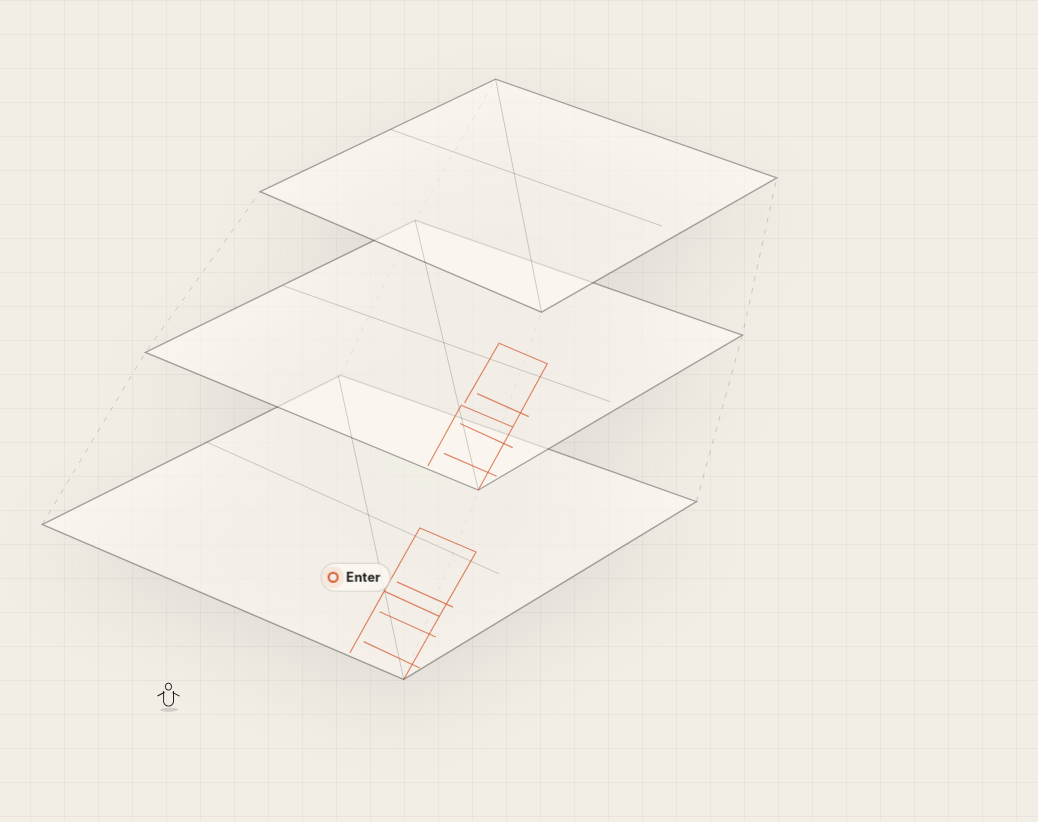
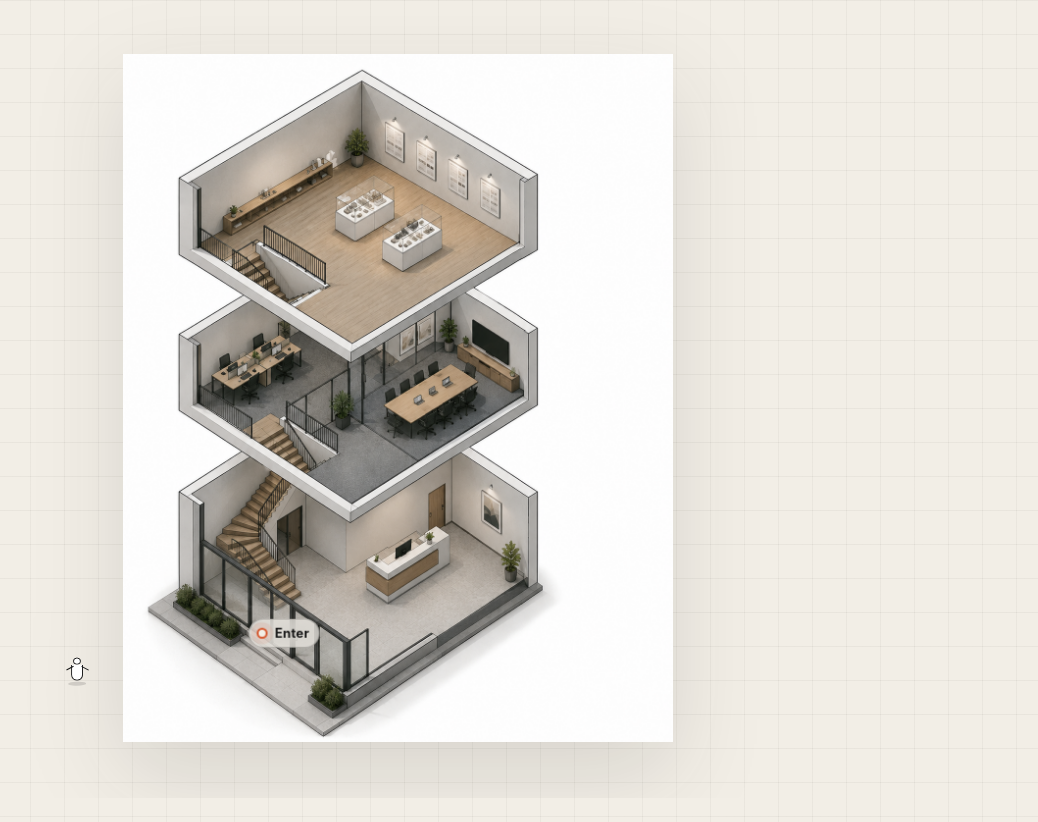
Before and after one commit to DeadWolf666/Studio-Ishcha, a React (Vite) app: page / in a window 1280 px wide. Shown: the top 822 px of the page, without its empty margins (242-1280 px from the left). Built offline with nearby package versions, Linux system fonts and the light colour scheme.

Commit message:
Update axonometric map

```diff
--- a/src/components/Map.jsx
+++ b/src/components/Map.jsx
@@ -1,9 +1,12 @@
 import { useEffect, useMemo, useRef, useState } from "react";
 import { motion } from "framer-motion";
 import ProjectsMenu from "./ProjectsMenu";
+import testerGraphic from "../assets/tester image.png";
 
-const MAP_WIDTH = 920;
-const MAP_HEIGHT = 680;
+const MAP_WIDTH = 1122;
+const MAP_HEIGHT = 1402;
+
+const ENTRY_POINT = { x: 440, y: 1180 };
 
 const destinations = [
   {
@@ -18,8 +21,8 @@ const destinations = [
       "Spatial campaigns that move between print, web, installation, and film.",
       "Interface studies for archives, studios, and editorial experiences.",
     ],
-    x: 626,
-    y: 150,
+    x: 720,
+    y: 300,
   },
   {
     id: "about",
@@ -33,8 +36,8 @@ const destinations = [
       "The studio is interested in quiet structure: maps, rituals, rooms, material references, and precise interaction.",
       "Projects are approached as environments rather than isolated outputs.",
     ],
-    x: 331,
-    y: 299,
+    x: 360,
+    y: 650,
   },
   {
     id: "journal",
@@ -45,11 +48,11 @@ const destinations = [
     body: "Sketches, references, field observations, and loose experiments collected along the route.",
     sections: [
       "Notes from site visits, image research, layout tests, and production experiments.",
-      "Short essays on visual culture, architecture, interfaces, and studio process.",
+      "Short essays on visual culture, architecture, and studio process.",
       "A place for unfinished fragments that may later become projects.",
     ],
-    x: 635,
-    y: 347,
+    x: 615,
+    y: 740,
   },
   {
     id: "contact",
@@ -63,37 +66,15 @@ const destinations = [
       "Share a short note about the project, timeline, context, and what kind of help you need.",
       "Email: hello@studioishcha.example",
     ],
-    x: 423,
-    y: 496,
+    x: 620,
+    y: 1010,
   },
 ];
 
-const floorLines = [
-  "M150 450 L410 320 L720 430 L465 585 Z",
-  "M240 300 L475 185 L760 285 L530 420 Z",
-  "M340 160 L545 62 L790 148 L585 265 Z",
-];
-
-const roomLines = [
-  "M293 378 L548 493",
-  "M408 320 L465 585",
-  "M360 242 L645 343",
-  "M475 185 L530 420",
-  "M454 106 L690 190",
-  "M545 62 L585 265",
-];
-
-const stairLines = [
-  "M465 585 L496 530 L448 508 L418 562",
-  "M496 530 L528 474 L479 453 L448 508",
-  "M530 420 L560 365 L515 346 L486 399",
-  "M560 365 L590 310 L548 292 L518 344",
-];
-
 const stairLandings = {
-  1: { x: 448, y: 508 },
-  2: { x: 530, y: 420 },
-  3: { x: 585, y: 265 },
+  1: { x: 330, y: 1040 },
+  2: { x: 330, y: 740 },
+  3: { x: 420, y: 320 },
 };
 
 const toPercent = ({ x, y }) => ({
@@ -103,6 +84,13 @@ const toPercent = ({ x, y }) => ({
 
 const getRoute = (from, to) => {
   if (from.id === to.id) return [from];
+
+  if (
+    (from.id === "outside" && to.id === "door") ||
+    (from.id === "door" && to.id === "contact")
+  ) {
+    return [from, to];
+  }
 
   const route = [from];
 
@@ -136,7 +124,7 @@ const getRouteDistance = (route) =>
   }, 0);
 
 const getTravelDuration = (route) =>
-  Math.min(4.8, Math.max(1.1, getRouteDistance(route) / 170));
+  Math.max(0.6, Math.min(4.8, getRouteDistance(route) / 170 - 0.5));
 
 const getRouteFromHash = () => {
   const hash = window.location.hash.replace("#", "");
@@ -156,19 +144,22 @@ export default function Map() {
   const [personPoint, setPersonPoint] = useState({
     id: "outside",
     floor: 1,
-    x: 260,
-    y: 610,
+    x: 220,
+    y: 1280,
   });
+  const [entryTarget, setEntryTarget] = useState(null);
   const arrivalTimer = useRef(null);
 
   const activeDestination =
     destinations.find((destination) => destination.id === activeId) ??
     destinations[0];
   const route = useMemo(() => {
-    if (!hasEntered) return [personPoint];
+    if (!hasEntered) {
+      return entryTarget ? getRoute(personPoint, entryTarget) : [personPoint];
+    }
 
     return getRoute(personPoint, activeDestination);
-  }, [hasEntered, personPoint, activeDestination]);
+  }, [hasEntered, personPoint, activeDestination, entryTarget]);
   const routePercents = route.map(toPercent);
   const travelDuration = getTravelDuration(route);
 
@@ -221,17 +212,31 @@ export default function Map() {
   };
 
   const handleEnter = () => {
-    const contact = destinations.find((destination) => destination.id === "contact");
-    const nextRoute = getRoute(personPoint, contact);
-    const nextDuration = getTravelDuration(nextRoute);
+    const entry = { id: "door", floor: 1, x: ENTRY_POINT.x, y: ENTRY_POINT.y };
+    const entryRoute = getRoute(personPoint, entry);
+    const entryDuration = getTravelDuration(entryRoute);
 
     window.clearTimeout(arrivalTimer.current);
-    setHasEntered(true);
+    setEntryTarget(entry);
     setActiveId("contact");
     window.history.pushState(null, "", "#contact");
+
     arrivalTimer.current = window.setTimeout(() => {
-      setPersonPoint(contact);
-    }, nextDuration * 1000);
+      const contactDestination =
+        destinations.find((destination) => destination.id === "contact") ??
+        entry;
+
+      setEntryTarget(null);
+      setPersonPoint(entry);
+      setHasEntered(true);
+
+      const contactRoute = getRoute(entry, contactDestination);
+      const contactDuration = getTravelDuration(contactRoute);
+
+      arrivalTimer.current = window.setTimeout(() => {
+        setPersonPoint(contactDestination);
+      }, contactDuration * 1000);
+    }, entryDuration * 1000);
   };
 
   return (
@@ -255,54 +260,23 @@ export default function Map() {
         aria-label="Multilevel site map"
         transition={{ type: "spring", stiffness: 90, damping: 18 }}
       >
+        <div className="floor-plan">
+          <img
+            src={testerGraphic}
+            alt="Axonometric three-story office plan"
+            aria-hidden="true"
+          />
           <svg
-          className="floor-plan"
-          viewBox="0 0 920 680"
+            className="floor-plan-overlay"
+            viewBox={`0 0 ${MAP_WIDTH} ${MAP_HEIGHT}`}
             role="img"
             aria-labelledby="map-title map-description"
           >
             <title id="map-title">Axonometric multilevel floor plan</title>
             <desc id="map-description">
-            A minimal line drawing of three stacked building floors with rooms,
-            stairs, and clickable destination nodes.
+              A three-story office plan with a reception desk, staircase, desks,
+              conference room, and wall display.
             </desc>
-
-          <g className="verticals" aria-hidden="true">
-            <path d="M150 450 L240 300 L340 160" />
-            <path d="M410 320 L475 185 L545 62" />
-            <path d="M720 430 L760 285 L790 148" />
-            <path d="M465 585 L530 420 L585 265" />
-          </g>
-
-          <g className="floors" aria-hidden="true">
-            {floorLines.map((line) => (
-              <path d={line} key={line} />
-            ))}
-          </g>
-
-          <g className="rooms" aria-hidden="true">
-            {roomLines.map((line) => (
-              <path d={line} key={line} />
-            ))}
-          </g>
-
-          <g className="stairs" aria-hidden="true">
-            {stairLines.map((line) => (
-              <path d={line} key={line} />
-            ))}
-            <path d="M430 552 L479 575" />
-            <path d="M444 526 L493 548" />
-            <path d="M459 500 L508 522" />
-            <path d="M500 388 L546 408" />
-            <path d="M514 362 L560 383" />
-            <path d="M529 336 L574 356" />
-          </g>
-
-          <polyline
-            className="travel-route"
-            aria-hidden={!hasEntered}
-            points={route.map((point) => `${point.x},${point.y}`).join(" ")}
-          />
           </svg>
 
           <div className="map-nodes" aria-label="Page destinations">
@@ -311,8 +285,8 @@ export default function Map() {
               className="map-node enter-node"
               onClick={handleEnter}
               style={{
-                "--x": `${(destinations[3].x / MAP_WIDTH) * 100}%`,
-                "--y": `${(destinations[3].y / MAP_HEIGHT) * 100}%`,
+                "--x": `${(ENTRY_POINT.x / MAP_WIDTH) * 100}%`,
+                "--y": `${(ENTRY_POINT.y / MAP_HEIGHT) * 100}%`,
               }}
               type="button"
             >
@@ -360,6 +334,7 @@ export default function Map() {
             <span className="person-shadow" />
           </motion.div>
           </div>
+        </div>
       </motion.section>
 
       <aside className="destination-card" aria-live="polite" aria-hidden={!hasEntered}>
--- a/src/index.css
+++ b/src/index.css
@@ -176,10 +176,27 @@ h2 {
 }
 
 .floor-plan {
+  position: relative;
   width: min(100%, 64rem);
-  height: auto;
+  max-height: calc(100vh - 7rem);
+  aspect-ratio: 1122 / 1402;
   overflow: visible;
   filter: drop-shadow(0 2rem 2.8rem rgba(23, 23, 23, 0.12));
+}
+
+.floor-plan img {
+  width: 100%;
+  height: 100%;
+  object-fit: contain;
+  display: block;
+}
+
+.floor-plan-overlay {
+  position: absolute;
+  inset: 0;
+  width: 100%;
+  height: 100%;
+  pointer-events: none;
 }
 
 .pre-entry .floor-plan,
@@ -231,9 +248,9 @@ h2 {
 .map-nodes {
   position: absolute;
   inset: 0;
-  width: min(100%, 64rem);
-  aspect-ratio: 920 / 680;
-  margin: auto;
+  width: 100%;
+  height: 100%;
+  margin: 0;
   pointer-events: none;
 }
 
@@ -312,7 +329,7 @@ h2 {
   height: 0.48rem;
   border: 1.4px solid var(--ink);
   border-radius: 50%;
-  background: var(--bg);
+  background: #fff;
 }
 
 .person-body {
@@ -322,6 +339,7 @@ h2 {
   border: 1.4px solid var(--ink);
   border-top: 0;
   border-radius: 0 0 0.45rem 0.45rem;
+  background: #fff;
 }
 
 .person-body::before,
@@ -406,40 +424,39 @@ h2 {
 }
 
 @media (max-width: 900px) {
-  .map-shell {
+  .map-shell,
+  .map-shell.entered {
     padding: 1rem;
-  }
-
-  .map-shell {
+    align-items: stretch;
     grid-template-columns: minmax(0, 1fr);
     grid-template-rows: auto minmax(0, 1fr) auto;
   }
 
   .map-stage {
-    min-height: 60vh;
+    width: 100%;
+    min-height: auto;
+    max-width: 100%;
+    max-height: none;
     grid-column: 1;
     grid-row: 2;
     justify-self: stretch;
+    overflow: visible;
   }
 
-  .studio-panel {
-    position: fixed;
-    right: 1rem;
-    width: auto;
+  .studio-panel,
+  .destination-card {
+    position: static;
+    right: auto;
+    width: 100%;
+    max-width: none;
     grid-column: auto;
-    grid-row: auto;
+    z-index: auto;
   }
 
   .destination-card {
-    position: fixed;
-    top: auto;
-    right: 1rem;
-    width: auto;
-    max-height: 42vh;
-    grid-column: auto;
-    grid-row: auto;
+    grid-row: 3;
+    max-height: none;
   }
-
 }
 
 @media (max-width: 760px) {
@@ -499,6 +516,8 @@ h2 {
     order: 2;
     width: 100%;
     min-height: auto;
+    max-width: 100%;
+    max-height: none;
     aspect-ratio: 920 / 680;
     margin: 0;
     overflow: visible;
@@ -507,6 +526,7 @@ h2 {
   .pre-entry .map-stage {
     width: 100%;
     min-height: auto;
+    max-width: 100%;
   }
 
   .floor-plan,
@@ -517,11 +537,16 @@ h2 {
     max-width: none;
   }
 
+  .floor-plan {
+    max-height: none;
+  }
+
   .destination-card {
     order: 3;
     bottom: auto;
     padding: 1rem;
     overflow: visible;
+    max-height: none;
   }
 
   .destination-details {
```
Also changed, not shown: src/assets/tester image.png (added). Lines whose indentation alone changed are shown as unchanged.
